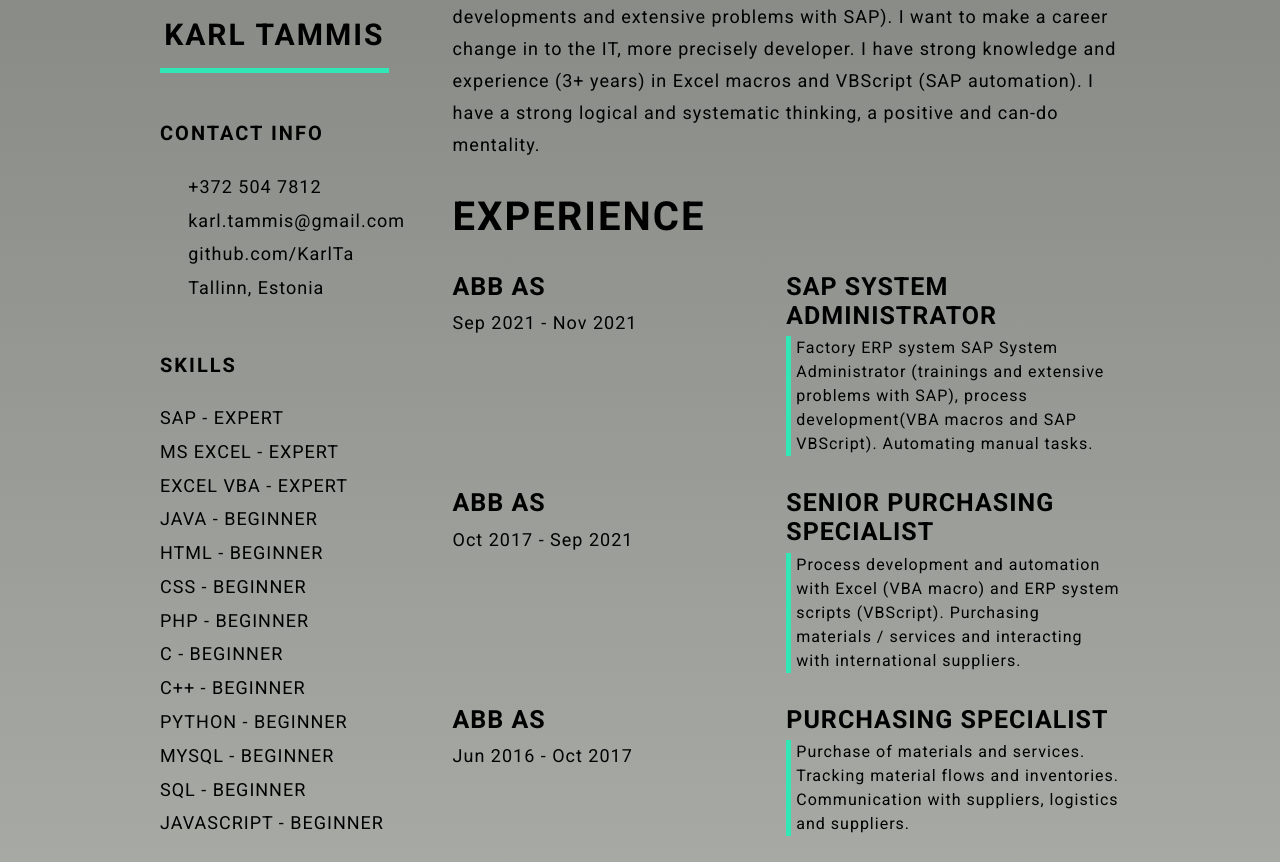
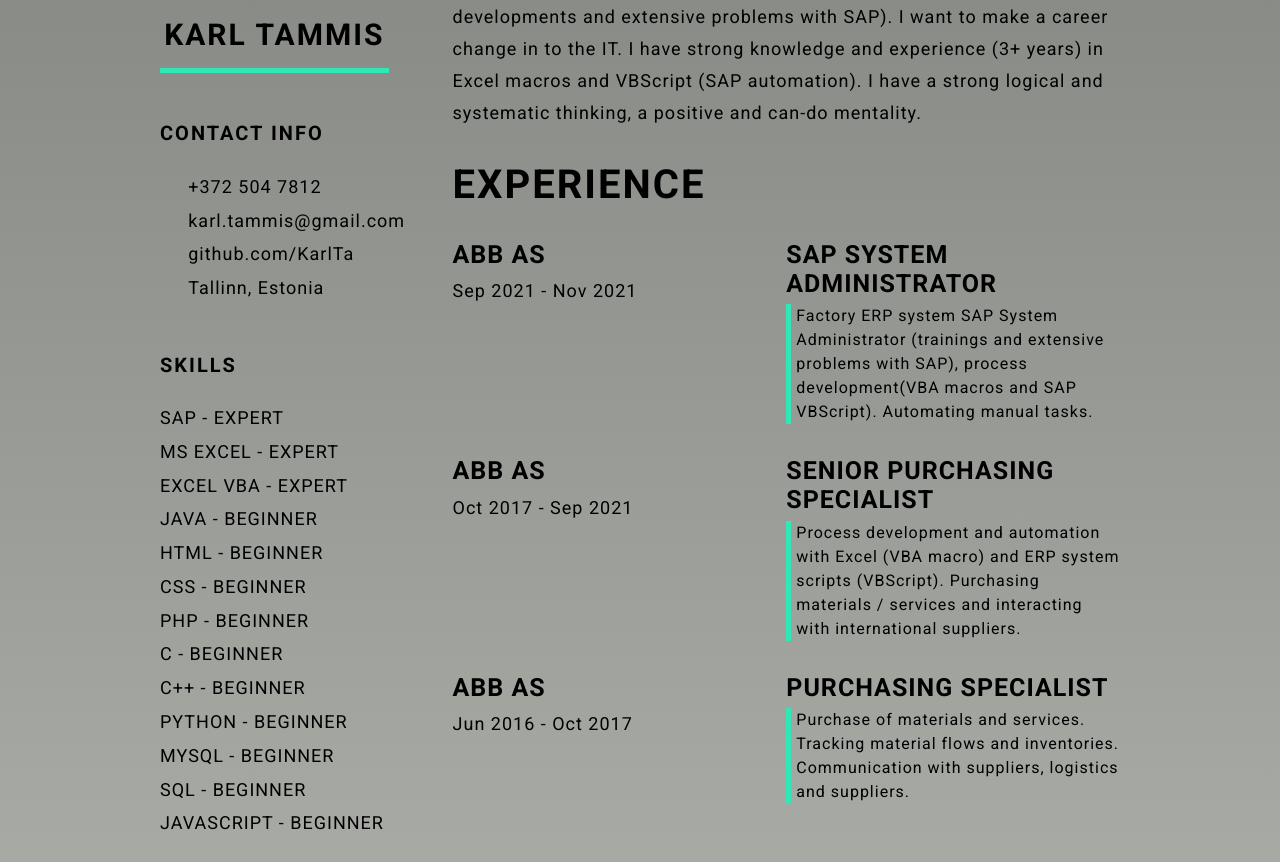
Before and after one commit to KarlTa/CV, a plain HTML site: page index.html in a window 1280 px wide. Shown: the part 238-1100 px from the top of the page. Drawn offline with Linux system fonts and the light colour scheme.

Commit message:
Update index.html

```diff
--- a/index.html
+++ b/index.html
@@ -60,7 +60,7 @@
                 <section class="about-gap">
                     <div class="right-title">About Me</div>
                     <p class="about-me-contents">
-                        I have been a senior purchasing specialist and an SAP System Administrator for the entire ERP system of the production plant (trainings, developments and extensive problems with SAP). I want to make a career change in to the IT, more precisely developer. I have strong knowledge and experience (3+ years) in Excel macros and VBScript (SAP automation). I have a strong logical and systematic thinking, a positive and can-do mentality.
+                        I have been a senior purchasing specialist and an SAP System Administrator for the entire ERP system of the production plant (trainings, developments and extensive problems with SAP). I want to make a career change in to the IT. I have strong knowledge and experience (3+ years) in Excel macros and VBScript (SAP automation). I have a strong logical and systematic thinking, a positive and can-do mentality.
                     </p>
                 </section>
 
```
